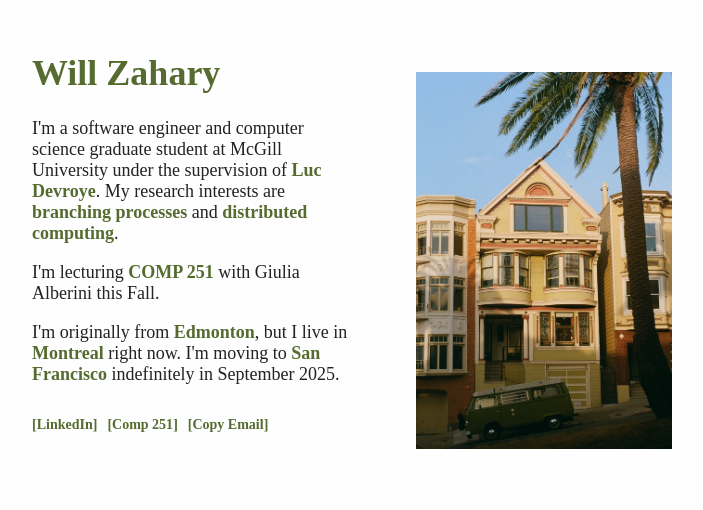
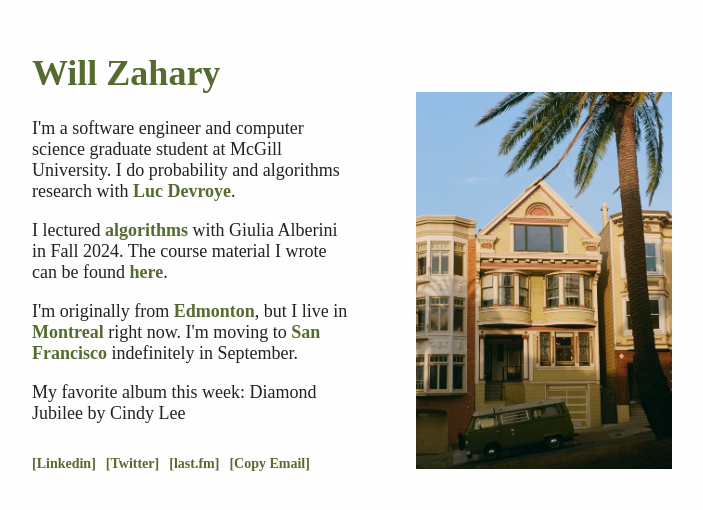
Before and after one commit to willzahary/personal-website, a React (Create React App) app: page / in a window 1280 px wide. Shown: the part 132-642 px from the top of the page, without its empty margins (288-991 px from the left). Built offline with nearby package versions, Linux system fonts and the light colour scheme; a web font is replaced by a local one.

Commit message:
updates 2025

```diff
--- a/package.json
+++ b/package.json
@@ -11,11 +11,12 @@
     "@testing-library/jest-dom": "^5.16.1",
     "@testing-library/react": "^12.1.2",
     "@testing-library/user-event": "^13.5.0",
+    "axios": "^1.7.7",
     "react": "^17.0.2",
     "react-copy-to-clipboard": "^5.0.4",
     "react-dom": "^17.0.2",
     "react-router-dom": "^6.3.0",
-    "react-scripts": "5.0.0",
+    "react-scripts": "^5.0.0",
     "web-vitals": "^2.1.2"
   },
   "scripts": {
--- a/src/components/links/Links.jsx
+++ b/src/components/links/Links.jsx
@@ -7,6 +7,7 @@ import {
     LINK_GITHUB,
     LINK_TWITTER,
     EMAIL,
+    LINK_LASTFM,
 } from '../../links'
 
 const link_items = [
@@ -18,7 +19,7 @@ const link_items = [
     // },
     {
         key: 2,
-        name: "LinkedIn",
+        name: "Linkedin",
         link: LINK_LINKEDIN,
         icon: ['fab', 'linkedin'],
     },
@@ -28,16 +29,16 @@ const link_items = [
     //     link: LINK_GITHUB,
     //     icon: ['fab', 'github'],
     // },
-    // {
-    //     key: 4,
-    //     name: "Twitter",
-    //     link: LINK_TWITTER,
-    //     icon: ['fab', 'twitter'],
-    // },
+    {
+        key: 4,
+        name: "Twitter",
+        link: LINK_TWITTER,
+        icon: ['fab', 'twitter'],
+    },
     {
         key: 5,
-        name: "Comp 251",
-        link: "./comp251",
+        name: "last.fm",
+        link: LINK_LASTFM,
         icon: null,
     },
     {
--- a/src/links.js
+++ b/src/links.js
@@ -2,6 +2,7 @@
 export const LINK_LINKEDIN = "https://linkedin.com/in/willzahary/";
 export const LINK_GITHUB = "https://github.com/willstats/";
 export const LINK_TWITTER = "https://twitter.com/willzahary/";
+export const LINK_LASTFM = "https://www.last.fm/user/willzahary";
 export const EMAIL = "williamzahary@gmail.com";
 export const EMAIL_251 = "comp251.cs@mcgill.ca";
 
--- a/src/pages/Comp251.jsx
+++ b/src/pages/Comp251.jsx
@@ -35,7 +35,7 @@ export const Comp251 = () => {
         <h2>General Info</h2>
         <ul className="comp251-info">
           <li>
-            syllabus: <a href="comp251/files/syllabus.pdf">./files/syllabus.pdf</a>
+            syllabus: <a target="_blank" rel="noopener noreferrer" href="comp251/files/syllabus.pdf">./files/syllabus.pdf</a>
           </li>
           <li>
             location: stewart biology, S1/4
@@ -45,25 +45,20 @@ export const Comp251 = () => {
           </li>
         </ul>
 
-        <h2>Timeline/Deadlines</h2>
+        <h2>Notes</h2>
         <ul className="comp251-notes">
           <li>
-            midterm 1: october 8
+            divide and conquer algorithms: <a target="_blank" rel="noopener noreferrer" href="comp251/files/divide-and-conquer.pdf">./files/divide-and-conquer.pdf</a>
           </li>
           <li>
-            assignment 1 due: october 10
+            dynamic programming: <a target="_blank" rel="noopener noreferrer" href="comp251/files/dynamic-programming.pdf">./files/dynamic-programming.pdf</a>
           </li>
+        </ul>
+
+        <h2>Slides</h2>
+        <ul className="comp251-notes">
           <li>
-            assignment 2 due: november 5
-          </li>
-          <li>
-            midterm 2: november 19
-          </li>
-          <li>
-            assignment 3 due: november 28
-          </li>
-          <li>
-            midterm 3 (optional): december 3
+            I'll post the slides for the lectures I gave soon... email me (williamzahary@gmail.com) if you want the TeX files.
           </li>
         </ul>
       </div>
--- a/src/pages/Landing.jsx
+++ b/src/pages/Landing.jsx
@@ -1,14 +1,40 @@
 import React from 'react'
 import { Links } from '../components/links/Links'
+// import axios from 'axios'
+import { useState, useEffect } from 'react'
+
+// going to do this with a proper backend...
+
+// const LASTFM_KEY = process.env.REACT_APP_LASTFM_KEY
+
+// const getTopAlbum = async () => {
+//     const res = axios.get(`https://ws.audioscrobbler.com/2.0/?method=user.gettopalbums&user=willzahary&period=7day&limit=1&api_key=${LASTFM_KEY}&format=json`)
+//     console.log(res)
+//     return res;
+// }
 
 export const Landing = () => {
+
+    const [albumTitle, setAlbumTitle] = useState("Diamond Jubilee")
+    const [artistName, setArtistName] = useState("Cindy Lee")
+
+    // useEffect(() => {
+    //     getTopAlbum()
+    //     .then(res => {
+    //         let data = res.data.topalbums.album[0];
+    //         setAlbumTitle(data.name);
+    //         setArtistName(data.artist.name);
+    //     })
+    // })
+
     return (
         <div className="landing">
             <div className="landing-text">
                 <h1>Will Zahary</h1>
-                <p>I'm a software engineer and computer science graduate student at McGill University under the supervision of <a target="_blank" rel="noopener noreferrer" href="http://luc.devroye.org">Luc Devroye</a>. My research interests are <a target="_blank" rel="noopener noreferrer" href="https://en.wikipedia.org/wiki/Branching_process">branching processes</a> and <a target="_blank" rel="noopener noreferrer" href="https://en.wikipedia.org/wiki/Distributed_computing">distributed computing</a>.</p>
-                <p>I'm lecturing <a target="_blank" rel="noopener noreferrer" href="https://www.mcgill.ca/study/2024-2025/courses/comp-251">COMP 251</a> with Giulia Alberini this Fall.</p>
-                <p className="landing-cities">I'm originally from <a className='map' target="_blank" rel="noopener noreferrer" href="https://www.google.com/maps/place/Edmonton,+AB+T6J">Edmonton</a>, but I live in <a target="_blank" rel="noopener noreferrer" href="https://www.google.com/maps/place/Mile+End,+Montreal,+QC">Montreal</a> right now. I'm moving to <a target="_blank" rel="noopener noreferrer" href="https://www.google.com/maps/place/San+Francisco,+CA,+USA">San Francisco</a> indefinitely in September 2025.</p>
+                <p>I'm a software engineer and computer science graduate student at McGill University. I do probability and algorithms research with <a target="_blank" rel="noopener noreferrer" href="http://luc.devroye.org">Luc Devroye</a>.</p>
+                <p>I lectured <a target="_blank" rel="noopener noreferrer" href="https://www.mcgill.ca/study/2024-2025/courses/comp-251">algorithms</a> with Giulia Alberini in Fall 2024. The course material I wrote can be found <a href="/comp251">here</a>.</p>
+                <p className="landing-cities">I'm originally from <a className='map' target="_blank" rel="noopener noreferrer" href="https://www.google.com/maps/place/Edmonton,+AB+T6J">Edmonton</a>, but I live in <a target="_blank" rel="noopener noreferrer" href="https://www.google.com/maps/place/Mile+End,+Montreal,+QC">Montreal</a> right now. I'm moving to <a target="_blank" rel="noopener noreferrer" href="https://www.google.com/maps/place/San+Francisco,+CA,+USA">San Francisco</a> indefinitely in September.</p>
+                <p>My favorite album this week: {albumTitle} by {artistName} </p>
                 <Links />
             </div>
             <div className="landing-image">
```
Also changed, not shown: 1 other file (tests, documents, lock files or other folders).
